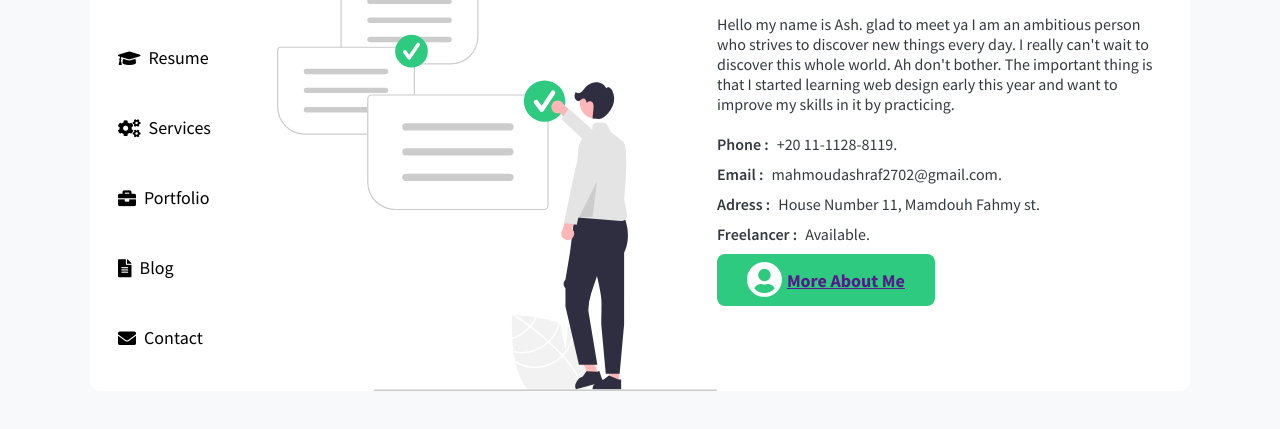
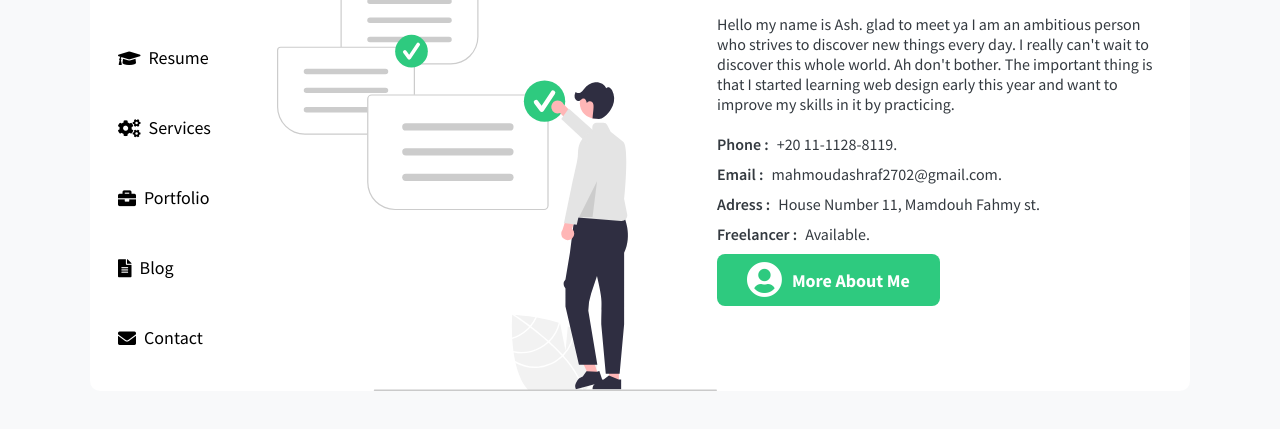
Before and after one commit to m-Ash1/advanced-card, a plain HTML site: page index.html in a window 1280 px wide. Shown: the part 327-756 px from the top of the page. Drawn offline with Linux system fonts and the light colour scheme.

Commit message:
upload design

```diff
--- a/css/style.css
+++ b/css/style.css
@@ -174,5 +174,14 @@ nav {
 .content {
   display: flex;
   align-items: center;
-  margin-left: 5px;
+  margin-left: 10px;
 }
+a{
+  text-decoration: none;
+}
+a:focus{
+  color: white;
+}
+a:visited{
+  color: white;
+}
```
Also changed, not shown: design.png.
